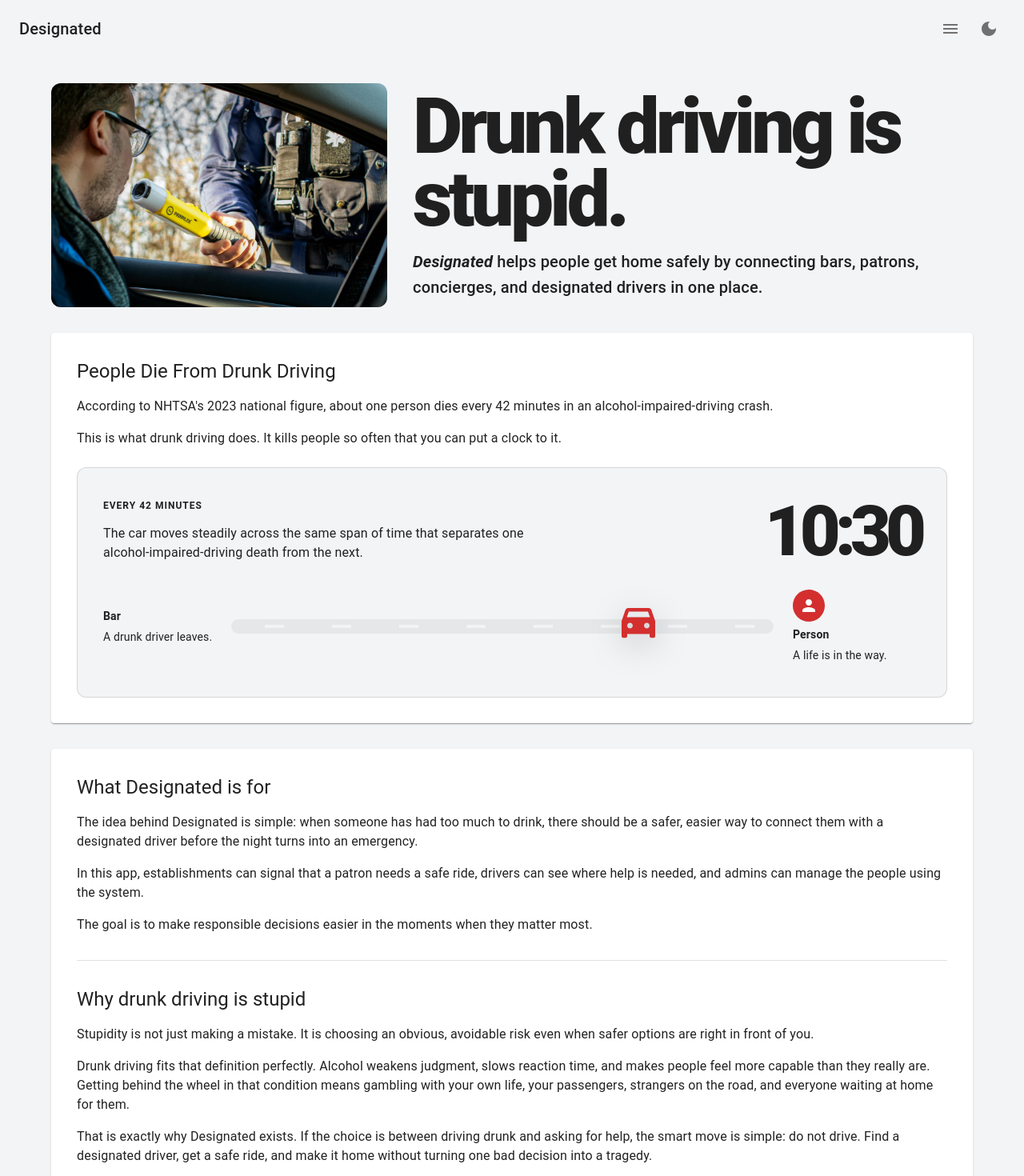
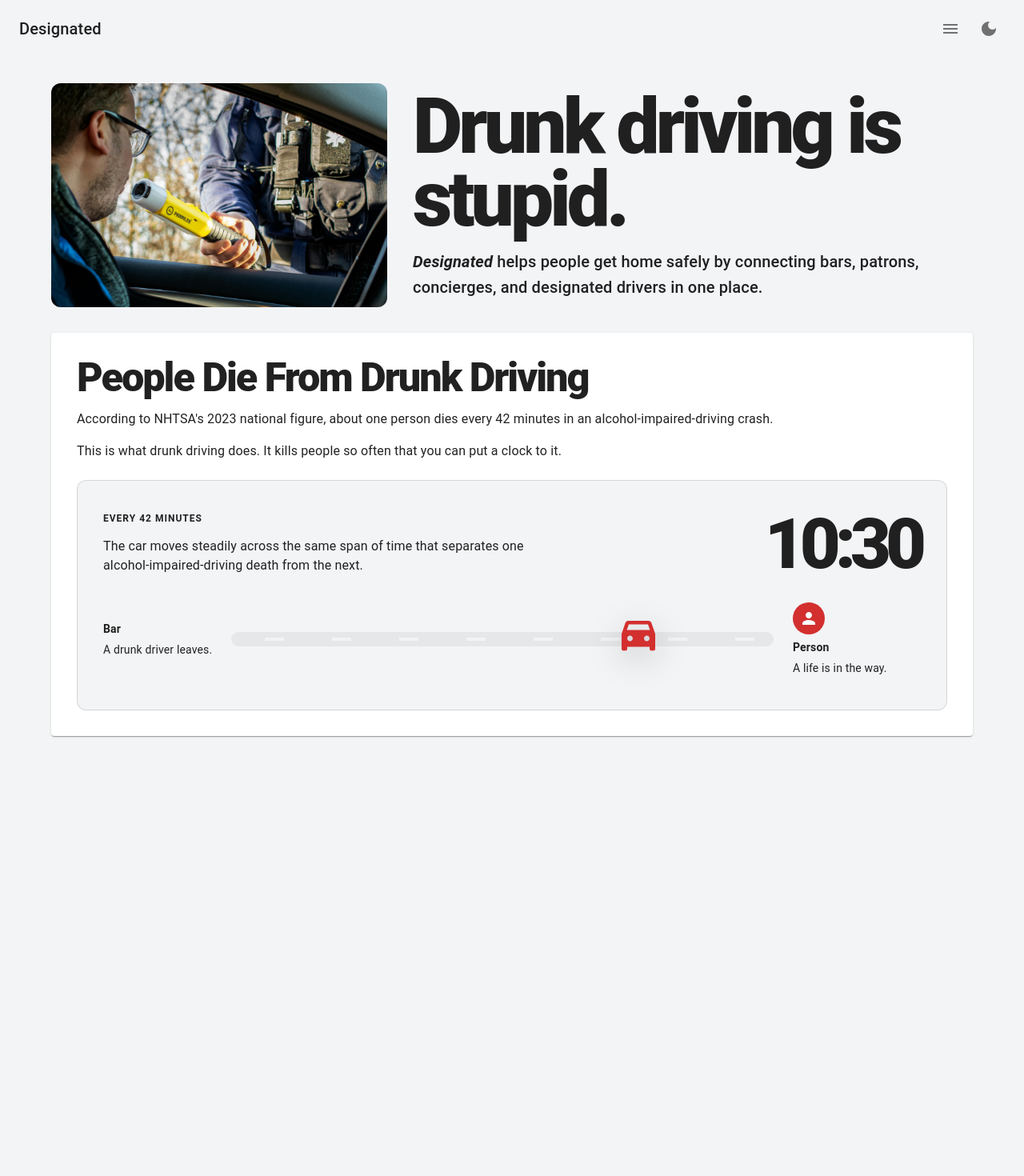
Before and after one commit to matthewlovestocode/designated, a Next.js app in the folder apps/web/: page / in a window 1280 px wide. Shown: the top 1470 px of the page at 80% size. After the commit the page ends 952 px from the top, so only its background shows below. Built offline with nearby package versions, Linux system fonts and the light colour scheme; what @mui/material-nextjs would draw is missing.

Commit message:
Simplify home page composition

```diff
--- a/apps/web/app/page.tsx
+++ b/apps/web/app/page.tsx
@@ -1,7 +1,6 @@
 import Image from "next/image";
 import Box from "@mui/material/Box";
 import Container from "@mui/material/Container";
-import Divider from "@mui/material/Divider";
 import Paper from "@mui/material/Paper";
 import Stack from "@mui/material/Stack";
 import Typography from "@mui/material/Typography";
@@ -73,7 +72,24 @@
         <Paper sx={{ p: 4 }}>
           <Stack spacing={3}>
             <Stack spacing={2}>
-              <Typography variant="h5">People Die From Drunk Driving</Typography>
+              <Typography
+                sx={{
+                  fontSize: {
+                    xs: "2.25rem",
+                    sm: "2.8rem",
+                    md: "3.15rem"
+                  },
+                  fontWeight: 800,
+                  letterSpacing: "-0.04em",
+                  lineHeight: 0.95,
+                  maxWidth: {
+                    xs: 520,
+                    md: "none"
+                  }
+                }}
+              >
+                People Die From Drunk Driving
+              </Typography>
               <Typography color="text.secondary">
                 According to NHTSA&apos;s 2023 national figure, about one person dies
                 every 42 minutes in an alcohol-impaired-driving crash.
@@ -86,50 +102,6 @@
             <LinearDeathClock />
           </Stack>
         </Paper>
-        <Paper sx={{ p: 4 }}>
-          <Stack spacing={4}>
-            <Stack spacing={2}>
-              <Typography variant="h5">What Designated is for</Typography>
-              <Typography>
-                The idea behind Designated is simple: when someone has had too
-                much to drink, there should be a safer, easier way to connect
-                them with a designated driver before the night turns into an
-                emergency.
-              </Typography>
-              <Typography>
-                In this app, establishments can signal that a patron needs a
-                safe ride, drivers can see where help is needed, and admins can
-                manage the people using the system.
-              </Typography>
-              <Typography>
-                The goal is to make responsible decisions easier in the moments
-                when they matter most.
-              </Typography>
-            </Stack>
-            <Divider />
-            <Stack spacing={2}>
-              <Typography variant="h5">Why drunk driving is stupid</Typography>
-              <Typography>
-                Stupidity is not just making a mistake. It is choosing an
-                obvious, avoidable risk even when safer options are right in
-                front of you.
-              </Typography>
-              <Typography>
-                Drunk driving fits that definition perfectly. Alcohol weakens
-                judgment, slows reaction time, and makes people feel more
-                capable than they really are. Getting behind the wheel in that
-                condition means gambling with your own life, your passengers,
-                strangers on the road, and everyone waiting at home for them.
-              </Typography>
-              <Typography>
-                That is exactly why Designated exists. If the choice is between
-                driving drunk and asking for help, the smart move is simple: do
-                not drive. Find a designated driver, get a safe ride, and make
-                it home without turning one bad decision into a tragedy.
-              </Typography>
-            </Stack>
-          </Stack>
-        </Paper>
       </Stack>
     </Container>
   );
```
